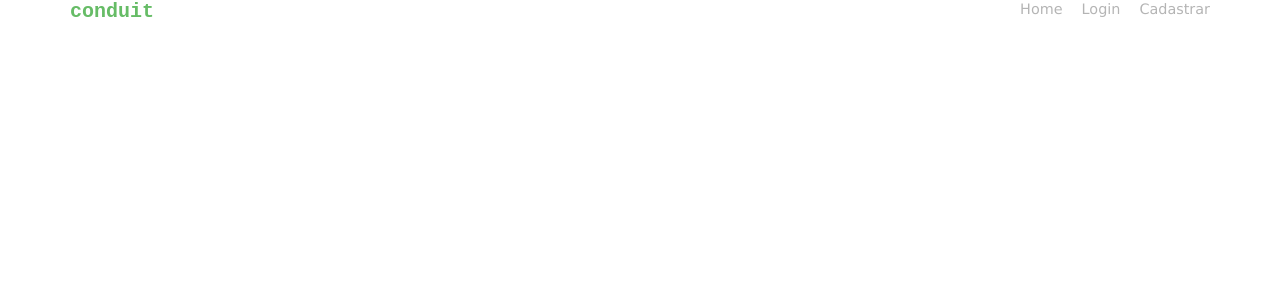
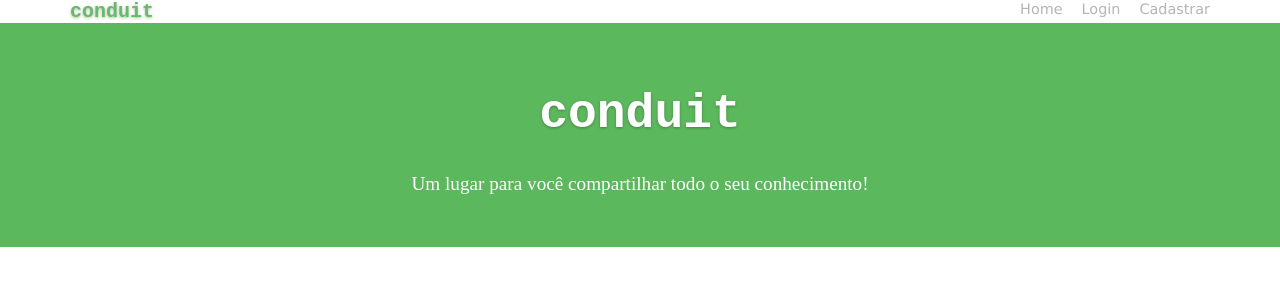
Before and after one commit to maiconm/conduit-vue, a Vue app: page /home in a window 1280 px wide. Shown: the top 300 px of the page. Built offline with nearby package versions, Linux system fonts and the light colour scheme.

Commit message:
Introduz conteúdo inicial e estilo do componente Home.

```diff
--- a/src/App.vue
+++ b/src/App.vue
@@ -1,15 +1,18 @@
 <template>
   <div id="app">
     <Header />
+    <Home />
   </div>
 </template>
 
 <script>
 import Header from './components/Header'
+import Home from './components/Home.vue'
 
 export default {
   name: 'App',
   components: {
+    Home,
     Header
   }
 }
--- /dev/null
+++ b/src/components/Home.vue
@@ -0,0 +1,33 @@
+<template>
+  <div class="center bg-green">
+    <h1 id="logo">
+      conduit
+    </h1>
+    <p id="lead">
+      Um lugar para você compartilhar todo o seu conhecimento!
+    </p>
+  </div>
+</template>
+
+<script>
+export default {
+
+}
+</script>
+
+<style>
+  .bg-green {
+    padding: 2em;
+    color: white;
+    background-color: #5cb85c;
+  }
+  #logo {
+    font-family: 'Courier New', Courier, monospace;
+    font-size: 3em;
+    text-shadow: 0 1px 3px #0000004b;
+  }
+  #lead {
+    font-size: 1.2em;
+    font-size: Arial, Helvetica, sans-serif;
+  }
+</style>
--- a/src/main.css
+++ b/src/main.css
@@ -9,3 +9,6 @@ body {
 a {
   text-decoration: none;
 }
+.center {
+  text-align: center;
+}
```
